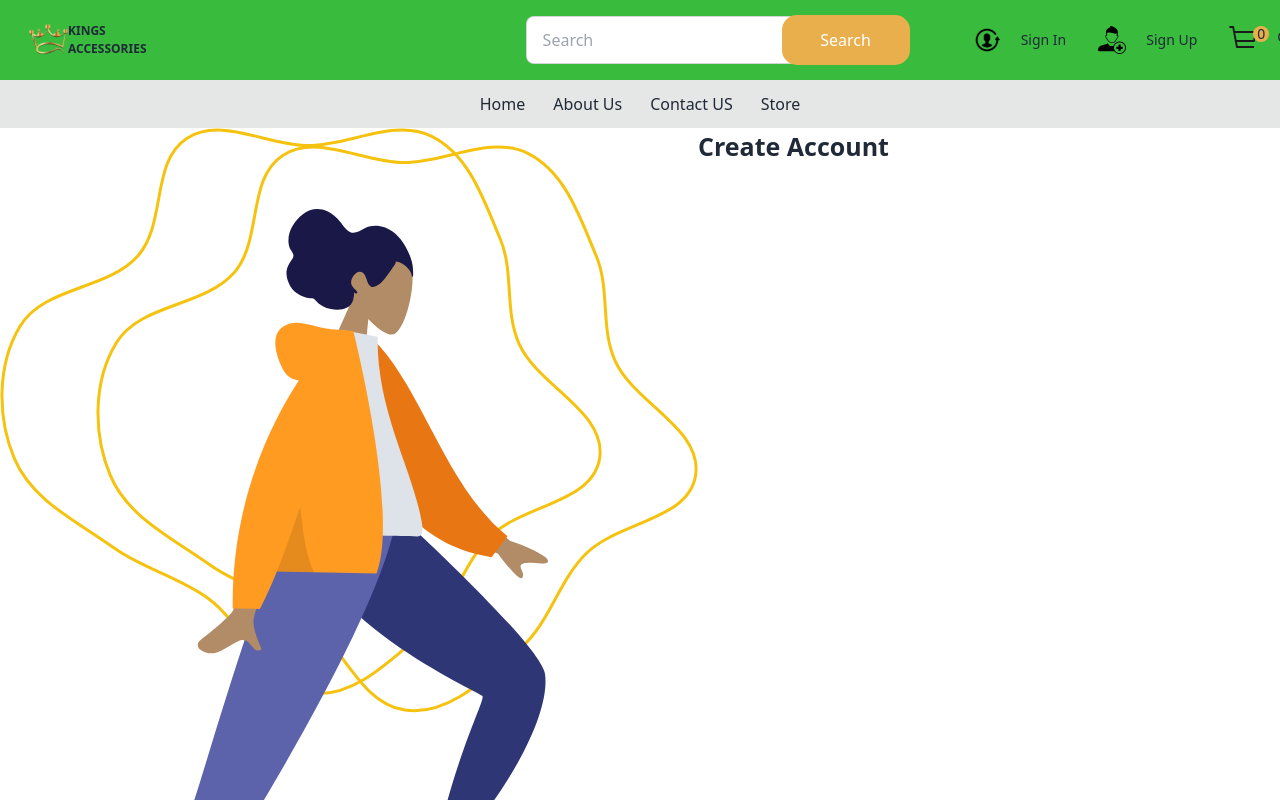
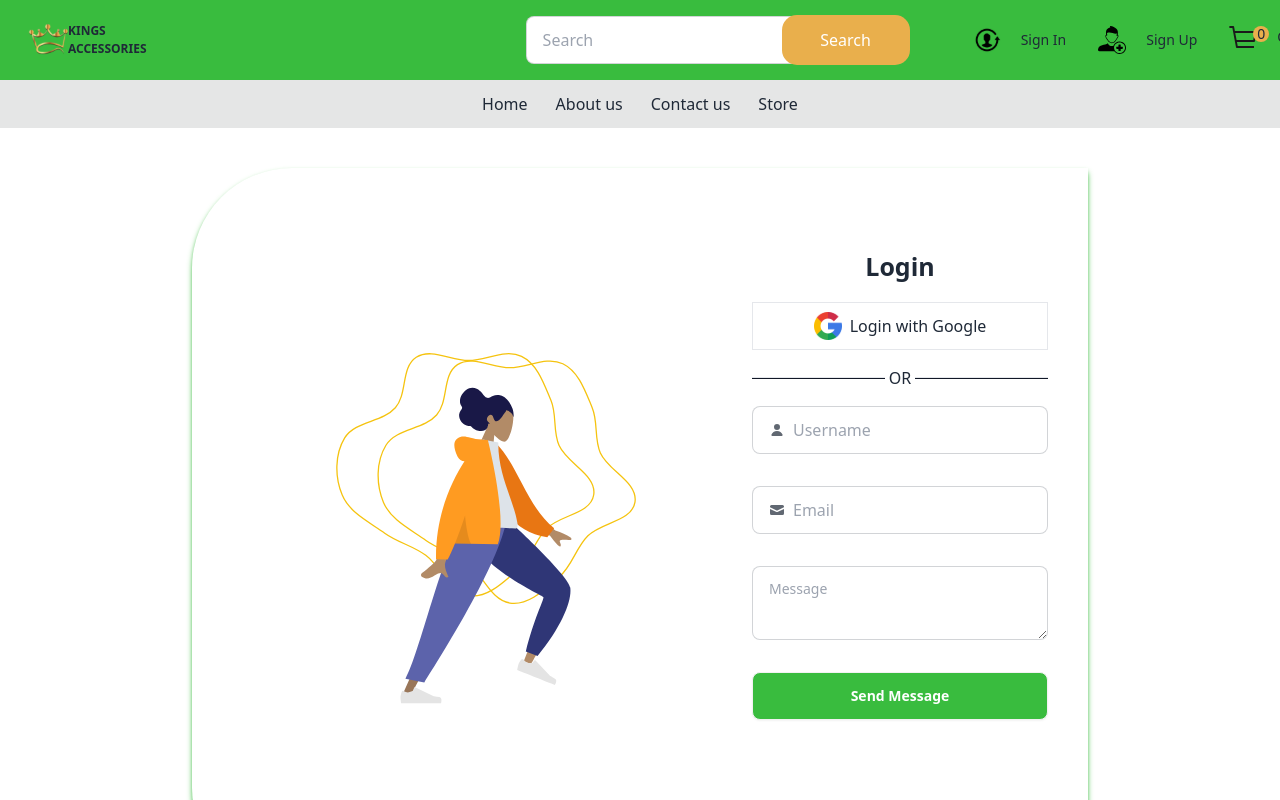
Before and after one commit to kings-commerce/kings-commerce-frontend, a React (Create React App) app: page /contact-us in a window 1280 px wide. Shown: the top 800 px of the page. Built offline with nearby package versions, Linux system fonts and the light colour scheme.

Commit message:
modify pages

```diff
--- a/src/App.js
+++ b/src/App.js
@@ -16,7 +16,7 @@ function App() {
           <Route path="/contact-us" element={<ContactUs />} />
         </Route>
         <Route path="/signup" element={<Signup />} />
-        <Route path="/login" element={<Login />} />
+        <Route path="/signin" element={<Login />} />
       </Routes>
     </BrowserRouter>
   );
--- a/src/userpages/components/navbar.jsx
+++ b/src/userpages/components/navbar.jsx
@@ -38,11 +38,12 @@ const Navbar = () => {
     },
     {
       icon: aboutUs,
-      text: "About Us",
+      text: "About us",
     },
     {
       icon: contact,
-      text: "Contact US",
+      text: "Contact us",
+      link: "/contact-us",
     },
     {
       icon: shop,
@@ -54,12 +55,12 @@ const Navbar = () => {
     {
       icon: signinImg,
       text: "Sign In",
-      link: "/signin",
+      link: "signin",
     },
     {
       icon: signupImg,
       text: "Sign Up",
-      link: "/signup",
+      link: "signup",
     },
     {
       icon: cart,
@@ -69,7 +70,7 @@ const Navbar = () => {
     {
       icon: home,
       text: "Home",
-      link: "/landing",
+      link: "landing",
     },
     {
       icon: aboutUs,
--- a/src/userpages/contact-us-page.jsx
+++ b/src/userpages/contact-us-page.jsx
@@ -1,14 +1,61 @@
 import React from "react";
+import { Link } from "react-router-dom";
 import girltoon from "../assets/girl-toon.svg";
+import googleIcon from "../assets/google-icon.svg";
 
 const ContactUs = () => {
   return (
-    <div className="flex flex-row">
-      <img src={girltoon} alt="" />
-      <div>
-        <span className="flex justify-center text-[25px] w-[100%] font-extrabold text-center">
-          Create Account
-        </span>
+    <div className="lg:h-screen flex justify-center items-center">
+      <div className="flex flex-row justify-between items-start bg-white w-full lg:w-[70%] lg:rounded-tl-[100px] lg:rounded-bl-[100px] h-[90%] shadow-md shadow-[#39BC3E] pl-36">
+        <div className="flex justify-center h-full">
+          <img src={girltoon} alt="" className="w-[300px]" />
+        </div>
+        <div className="w-[50%] px-10 mt-20 space-y-4">
+          <span className="flex justify-center text-[25px] w-[100%] font-extrabold text-center">
+            Login
+          </span>
+          <div className="flex flex-row border w-full justify-center items-center px-2 h-12 space-x-2">
+            <img src={googleIcon} alt="" className="w-7" />
+            <span>Login with Google</span>
+          </div>
+          <span className="flex flex-row items-center">
+            <hr className="w-full h-[2px] bg-gray-900" />{" "}
+            <span className="mx-1">OR</span>
+            <hr className="w-full h-[2px] bg-gray-900" />
+          </span>
+          <div className="flex flex-col space-y-8">
+            <label className="input input-bordered flex items-center gap-2">
+              <svg
+                xmlns="http://www.w3.org/2000/svg"
+                viewBox="0 0 16 16"
+                fill="currentColor"
+                className="h-4 w-4 opacity-70"
+              >
+                <path d="M8 8a3 3 0 1 0 0-6 3 3 0 0 0 0 6ZM12.735 14c.618 0 1.093-.561.872-1.139a6.002 6.002 0 0 0-11.215 0c-.22.578.254 1.139.872 1.139h9.47Z" />
+              </svg>
+              <input type="text" className="grow" placeholder="Username" />
+            </label>
+            <label className="input input-bordered flex items-center gap-2">
+              <svg
+                xmlns="http://www.w3.org/2000/svg"
+                viewBox="0 0 16 16"
+                fill="currentColor"
+                className="h-4 w-4 opacity-70"
+              >
+                <path d="M2.5 3A1.5 1.5 0 0 0 1 4.5v.793c.026.009.051.02.076.032L7.674 8.51c.206.1.446.1.652 0l6.598-3.185A.755.755 0 0 1 15 5.293V4.5A1.5 1.5 0 0 0 13.5 3h-11Z" />
+                <path d="M15 6.954 8.978 9.86a2.25 2.25 0 0 1-1.956 0L1 6.954V11.5A1.5 1.5 0 0 0 2.5 13h11a1.5 1.5 0 0 0 1.5-1.5V6.954Z" />
+              </svg>
+              <input type="text" className="grow" placeholder="Email" />
+            </label>
+            <textarea
+              className="textarea textarea-bordered"
+              placeholder="Message"
+            ></textarea>
+            <button className="btn bg-[#39BC3E] text-white w-full">
+              Send Message
+            </button>
+          </div>
+        </div>
       </div>
     </div>
   );
--- a/src/userpages/login-page.jsx
+++ b/src/userpages/login-page.jsx
@@ -1,12 +1,16 @@
 import React from "react";
 import googleIcon from "../assets/google-icon.svg";
+import loginImg from "../assets/login-img.svg";
 import { Link } from "react-router-dom";
 
 const Login = () => {
   return (
-    <div className="lg:bg-[#F5C30F] lg:h-screen flex justify-end">
-      <div className="flex flex-col items-center bg-white w-full lg:w-[70%] lg:rounded-tl-[100px] lg:rounded-bl-[100px]">
-        <div className="w-full px-10 lg:px-80 mt-20 space-y-8">
+    <div className="lg:h-screen flex justify-center items-center">
+      <div className="flex flex-row justify-between items-start bg-white w-full lg:w-[70%] lg:rounded-tl-[100px] lg:rounded-bl-[100px] h-[80%] shadow-md shadow-[#39BC3E] pl-36">
+        <div className="flex justify-center h-full">
+          <img src={loginImg} alt="" className="w-[300px]" />
+        </div>
+        <div className="w-[50%] px-10 mt-20 space-y-4">
           <span className="flex justify-center text-[25px] w-[100%] font-extrabold text-center">
             Login
           </span>
@@ -47,11 +51,11 @@ const Login = () => {
               </svg>
               <input type="password" className="grow" placeholder="password" />
             </label>
-            <button className="btn bg-[#F5C30F] text-white w-full">
+            <button className="btn bg-[#39BC3E] text-white w-full">
               Login
             </button>
             <div>
-              Don't have an account?{" "}
+              Don't have an account?
               <Link to={"/signup"}>
                 <span className="text-[#0000EE]">Sign up</span>{" "}
               </Link>
--- a/src/userpages/signup-page.jsx
+++ b/src/userpages/signup-page.jsx
@@ -1,12 +1,16 @@
 import React from "react";
 import googleIcon from "../assets/google-icon.svg";
+import loginImg from "../assets/login-img.svg";
 import { Link } from "react-router-dom";
 
 const Signup = () => {
   return (
-    <div className="lg:bg-[#F5C30F] lg:h-screen flex justify-end">
-      <div className="flex flex-col items-center bg-white w-full lg:w-[70%] lg:rounded-tl-[100px] lg:rounded-bl-[100px]">
-        <div className="w-full px-10 lg:px-80 mt-20 space-y-8">
+    <div className="lg:h-screen flex justify-center items-center">
+      <div className="flex flex-row justify-between items-start bg-white w-full lg:w-[70%] lg:rounded-tl-[100px] lg:rounded-bl-[100px] h-[80%] shadow-md shadow-[#39BC3E] pl-36">
+        <div className="flex justify-center h-full">
+          <img src={loginImg} alt="" className="w-[300px]" />
+        </div>
+        <div className="w-[50%] px-10 mt-20 space-y-4">
           <span className="flex justify-center text-[25px] w-[100%] font-extrabold text-center">
             Create Account
           </span>
@@ -15,11 +19,11 @@ const Signup = () => {
             <span>Sign up with Google</span>
           </div>
           <span className="flex flex-row items-center">
-            <hr className="w-full h-[2px] bg-gray-900" />{" "}
+            <hr className="w-full h-[2px] bg-gray-900" />
             <span className="mx-1">OR</span>
             <hr className="w-full h-[2px] bg-gray-900" />
           </span>
-          <div className="flex flex-col space-y-8">
+          <div className="flex flex-col space-y-3">
             <label className="input input-bordered flex items-center gap-2">
               <svg
                 xmlns="http://www.w3.org/2000/svg"
@@ -58,13 +62,13 @@ const Signup = () => {
               </svg>
               <input type="password" className="grow" placeholder="password" />
             </label>
-            <button className="btn bg-[#F5C30F] text-white w-full">
+            <button className="btn bg-[#39BC3E] text-white w-full">
               Create Account
             </button>
             <div>
-              Already have an account?{" "}
-              <Link to={"/login"}>
-                <span className="text-[#0000EE]">Login</span>
+              Already have an account?
+              <Link to={"/signin"}>
+                <span className="text-[#0000EE]"> Signin</span>
               </Link>
             </div>
           </div>
```
Also changed, not shown: src/assets/login-img.svg (added).
